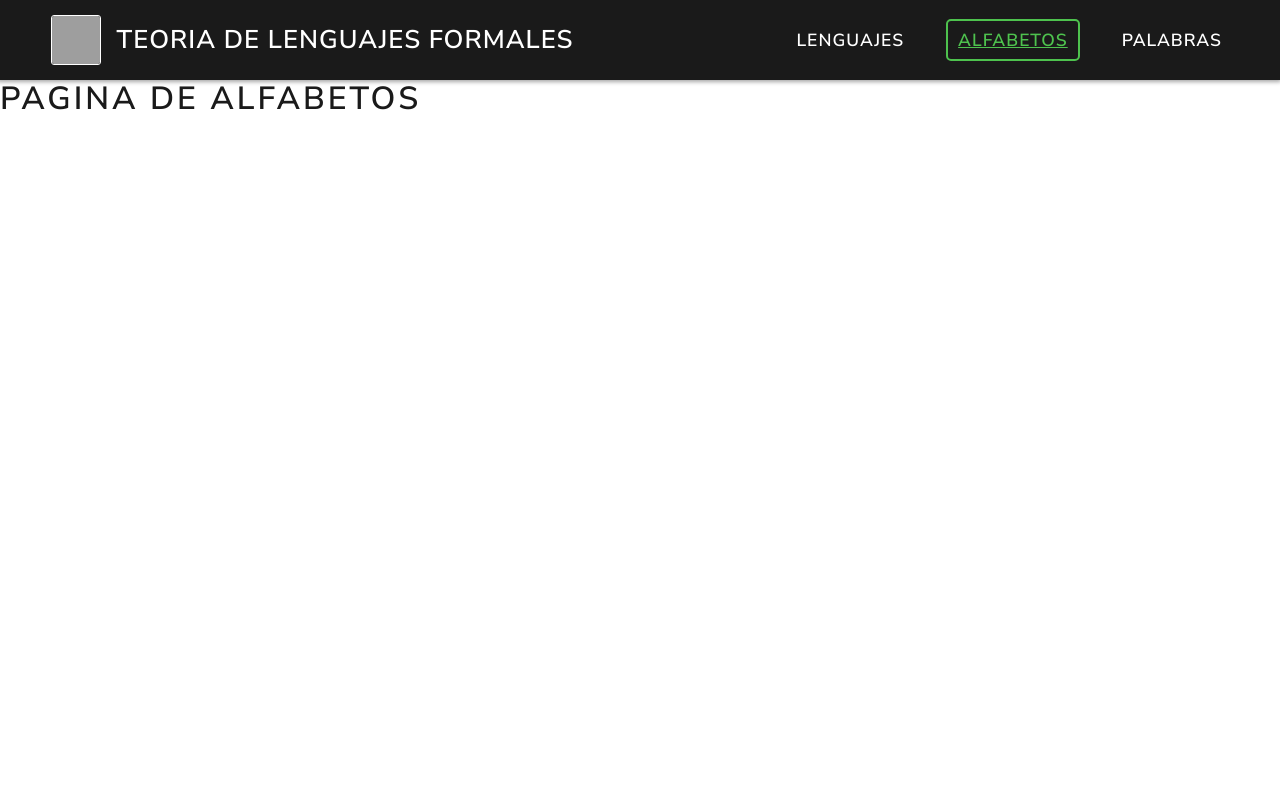
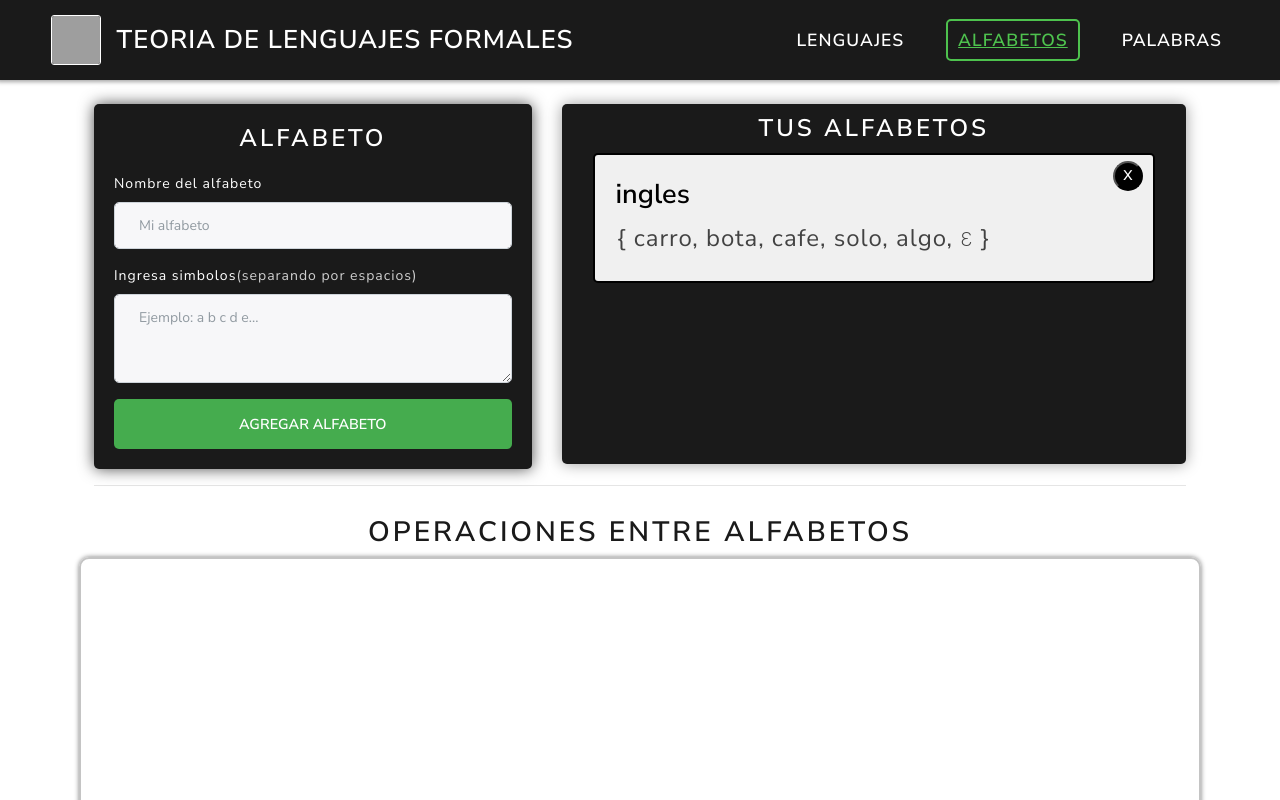
Before and after one commit to LuisEGM/TLenguajesFormales, a React (Create React App) app: page /alfabetos in a window 1280 px wide. Shown: the top 800 px of the page. Built offline with nearby package versions, Linux system fonts and the light colour scheme; grey boxes are pictures that could not be loaded.

Commit message:
Agregando diseño a page alfabetos

```diff
--- /dev/null
+++ b/src/components/formAlfabeto.jsx
@@ -0,0 +1,89 @@
+import React, { useState } from 'react';
+import { connect } from 'react-redux';
+
+import { formatearAlfabeto } from '../modules/modulo1';
+
+const FormAlfabeto = ({list,agregarAlfabeto}) => {
+
+    const [nameAlfabeto,setNameAlfabeto] = useState('');
+    const [simbolos,setSimbolos] = useState('');
+
+    const handleChange = e => {
+        if(e.target.name === "nameAlfabeto") setNameAlfabeto(e.target.value);
+        if(e.target.name === "simbolos") setSimbolos(e.target.value);
+    }
+
+    const handleSubmit = e => {
+        e.preventDefault();
+
+        var existe = false;
+        // console.log("lista a comparar",list);
+        list.forEach(e => {
+            if(e.nameAlfabeto === nameAlfabeto) return existe=true;
+        })
+
+        //comprueba que los campos esten llenos
+        if(nameAlfabeto !== '' && simbolos !== ''){
+            //y que el nombre del alfabeto no se repita
+            if(existe){
+                alert("El nombre de tu alfabeto ya existe.\nPor favor intenta con otro...!");
+            }
+            else{
+                let simbolosFormateado = formatearAlfabeto(simbolos)
+                let alfabeto = {
+                    nameAlfabeto: nameAlfabeto,
+                    simbolos: simbolosFormateado
+                }
+                // console.log(lenguaje);
+                agregarAlfabeto(alfabeto);
+                setNameAlfabeto('');
+                setSimbolos('');
+            }
+        }
+        else{
+            alert("Asegurate de llenar el formulario...!");
+        }
+    }
+
+    return(
+        <div className="col-md-5">
+            <div className="card-body bg-primary target">
+
+                <h3 className="text-center">Alfabeto</h3>
+
+                <form onSubmit={handleSubmit} className="form">
+
+                    <div className="form-group">
+                        <label className="label-tx" htmlFor="nameAlfabeto">Nombre del alfabeto</label>
+                        <input autoComplete="off" value={nameAlfabeto} onChange={handleChange} type="text" name="nameAlfabeto" className="form-control" id="nameAlfabeto" placeholder="Mi alfabeto"/>
+                    </div>
+
+                    <div className="form-group">
+                        <label className="label-tx" htmlFor="area-texto">Ingresa simbolos<span>(separando por espacios)</span> </label>
+                        <textarea value={simbolos} onChange={handleChange} className="form-control" name="simbolos" rows="3" id="area-texto" placeholder="Ejemplo: a b c d e..." ></textarea>
+                    </div>
+                    <button className="btn btn-block badge-success boton">Agregar Alfabeto</button>
+                </form>
+
+            </div>
+        </div>
+    );
+
+}
+
+const mapStateToProps = state => ({
+    list: state.listAlfabetos
+});
+
+const mapDispatchToProps = dispatch => ({
+
+    agregarAlfabeto(alfabeto){
+        dispatch({
+            type: 'AGREGAR_ALFABETO',
+            alfabeto
+        })
+    }
+
+});
+
+export default connect(mapStateToProps,mapDispatchToProps)(FormAlfabeto);
--- a/src/components/formLenguaje.jsx
+++ b/src/components/formLenguaje.jsx
@@ -87,6 +87,4 @@ const mapDispatchToProps = dispatch => ({
 
 });
 
-
-
 export default connect(mapStateToProps,mapDispatchToProps)(FormLenguaje);
--- /dev/null
+++ b/src/components/listAlfabetos.jsx
@@ -0,0 +1,63 @@
+import React from 'react';
+import { connect } from 'react-redux';
+
+import { imprimirSimbolosFormateado } from '../modules/modulo1';
+
+const ListAlfabetos = ({list,eliminarAlfabeto}) => {
+
+    const mostrarAlfabetos = () => {
+        console.log("listalfabetos:",list);
+        if(list.length === 0){
+            return <div className="doc-blank" >
+                <img src="https://www.flaticon.es/svg/static/icons/svg/187/187293.svg" alt="docs"/>
+                <h4>¡ Nada por aquí !</h4>
+            </div>
+        }
+        else{
+            return list.map((elem,i)=>(
+                <div key={i} className="card-item">
+                    <div className="card-top">
+                        <h3 className="alf">{elem.nameAlfabeto}</h3>
+                        <button onClick={
+                            () => {if(window.confirm(`Seguro que:\n¿ Deseas eliminar el alfabeto "${elem.nameAlfabeto}" de la lista ?`)) eliminarAlfabeto(elem)}
+                        } >X</button>
+                    </div>
+                    <div className="card-info">
+                        <div className="alfabeto">
+                            <p>{imprimirSimbolosFormateado(elem)}</p>
+                        </div>
+                    </div>
+                </div>
+            ))
+        }
+    }
+
+    return(
+        <div className="col-md-7">
+            <div className="contenedor-lenguajes">
+                <h3 className="text-center">Tus Alfabetos</h3>
+                {
+                    mostrarAlfabetos()
+                }
+            </div>
+        </div>
+    );
+
+}
+
+const mapStateToProps = state => ({
+    list: state.listAlfabetos
+})
+
+const mapDispatchToProps = dispatch => ({
+
+    eliminarAlfabeto(alfabeto){
+        dispatch({
+            type: 'ELIMINAR_ALFABETO',
+            alfabeto
+        })
+    }
+
+})
+
+export default connect(mapStateToProps,mapDispatchToProps)(ListAlfabetos);
--- a/src/components/operacionesLenguajes/diferenciaLenguajes.jsx
+++ b/src/components/operacionesLenguajes/diferenciaLenguajes.jsx
@@ -1,15 +1,30 @@
 import React,{useState,useEffect} from 'react';
 import { connect } from 'react-redux';
+
+import { diferenciaLenguajes2, imprimirAlfabetoFormateado } from '../../modules/modulo1';
 
 const DiferenciaLenguajes = ({lenguajes}) => {
 
     const [nombresDeLenguajesSeleccionados,setNombresDeLenguajesSeleccionados] = useState([]);
+    const [salida,setSalida] = useState([]);
 
     useEffect(()=>{
+        trabajandoSalida();
+    },[nombresDeLenguajesSeleccionados])
 
-        console.log(nombresDeLenguajesSeleccionados);
+    const trabajandoSalida = () => {
+        // console.log(nombresDeLenguajesSeleccionados);
+        if(nombresDeLenguajesSeleccionados.length !== 0){
 
-    },[nombresDeLenguajesSeleccionados])
+            var vecls = [];
+            for(let i=0 ; i < nombresDeLenguajesSeleccionados.length ; i++){
+                let elemento = lenguajes.filter( e => e.nameLenguaje === nombresDeLenguajesSeleccionados[i]);
+                vecls.push(elemento[0]);
+            }
+
+            setSalida(diferenciaLenguajes2(vecls));
+        }
+    }
 
     const handleSubmit = e => {
         e.preventDefault();
@@ -22,7 +37,13 @@ const DiferenciaLenguajes = ({lenguajes}) => {
             }
             else console.log("no hay nada seleccionado");
         }
-        setNombresDeLenguajesSeleccionados(nombresLenguajesSeleccionados);
+        console.log(nombresLenguajesSeleccionados);
+        if(nombresLenguajesSeleccionados[0] !== "Lenguaje..."){
+            if(nombresLenguajesSeleccionados[1] !== "Lenguaje..."){
+                setNombresDeLenguajesSeleccionados(nombresLenguajesSeleccionados);
+            }
+        }
+
     }
 
     const mostrarBarrasDeSeleccion = () => {
@@ -59,7 +80,7 @@ const DiferenciaLenguajes = ({lenguajes}) => {
 
             </form>
             <div className="Salida-unica">
-                <p>Aqui se llama a la funcion que se encarga de hallar la diferencia los lenguajes selecionados y se muestra el resultado</p>
+                <p>{imprimirAlfabetoFormateado(salida)}</p>
             </div>
         </div>
     );
--- a/src/modules/modulo1.js
+++ b/src/modules/modulo1.js
@@ -50,6 +50,24 @@ export const imprimirAlfabetoFormateadoLen = (lenguaje) => {
             return stringAlf;
         }
     }
+}
+
+export const imprimirSimbolosFormateado = (alfabeto) => {
+
+    if(alfabeto.simbolos.length !== 0){
+        let stringAlf = '{ ';
+        alfabeto.simbolos.forEach((e,i) => {
+            //cuando llegue al final que no escriba , si no que cierre la llave
+            if(alfabeto.simbolos.length-1 === i){
+                stringAlf = stringAlf + e + ' }';
+            }
+            else{
+                stringAlf = stringAlf + e + ', ';
+            }
+        })
+        return stringAlf;
+    }
+
 }
 
 export const cardinalidadDeUnLenguaje = (lenguaje) => {
@@ -109,14 +127,14 @@ export const diferenciaLenguajes = (lenguaje1, lenguaje2) =>{
 
         for (var i = 0; i < x; i++){
             for (var j = 0; j < y; j++){
-                if (lenguaje1[i] == lenguaje2[j]){
+                if (lenguaje1[i] === lenguaje2[j]){
                     flag++;
                     break;
                 }
 
 
             }
-            if(flag==0){
+            if(flag===0){
                 console.log(lenguaje1[i]);
                 diferenciaLenguaje.push(lenguaje1[i]);
             }else{
@@ -150,8 +168,8 @@ export const uniondelenguajes = (lenguaje) =>{
 }
 
 export const diferenciaLenguajes2 = (lenguajes) =>{
-    var lenguaje1= lenguajes[3].alfabeto;
-    var lenguaje2= lenguajes[0].alfabeto;
+    var lenguaje1= lenguajes[0].alfabeto;
+    var lenguaje2= lenguajes[1].alfabeto;
     var x = lenguaje1.length;
     var y = lenguaje2.length;
 
@@ -164,14 +182,14 @@ export const diferenciaLenguajes2 = (lenguajes) =>{
 
         for (var i = 0; i < x; i++){
             for (var j = 0; j < y; j++){
-                if (lenguaje1[i] == lenguaje2[j]){
+                if (lenguaje1[i] === lenguaje2[j]){
                     flag++;
                     break;
                 }
 
 
             }
-            if(flag==0){
+            if(flag===0){
                 console.log(lenguaje1[i]);
                 diferenciaLenguaje.push(lenguaje1[i]);
             }else{
--- a/src/pages/page_alfabetos.jsx
+++ b/src/pages/page_alfabetos.jsx
@@ -1,13 +1,29 @@
 import React, { Fragment } from 'react';
 import Navegacion from '../components/navegacion';
+import FormAlfabeto from '../components/formAlfabeto';
+import ListAlfabetos from '../components/listAlfabetos';
+
+import '../styles/style-pageLenguajes.scss';
 
 const Page_alfabetos = () => {
+
     return(
         <Fragment>
             <Navegacion location="pagealfabetos" />
-            <h1>Pagina de alfabetos</h1>
+            <div className="container p-4">
+                <div className="row">
+                    <FormAlfabeto/>
+                    <ListAlfabetos/>
+                </div>
+                <hr/>
+                <h2 id="limpio" /*onClick={hanldeClick}*/ className="text-center title-options">Operaciones entre alfabetos</h2>
+                <div className="row section-operaciones">
+                    {/* <OperacionesLenguajes/>             */}
+                </div>
+            </div>
         </Fragment>
     );
+
 }
 
 export default Page_alfabetos;
--- a/src/store.js
+++ b/src/store.js
@@ -2,6 +2,14 @@ import { createStore } from 'redux';
 
 const initialState = {
     listLenguajes: [
+        {
+            nameLenguaje:"ingles",
+            alfabeto:["carro","bota","cafe","solo","algo","ε"]
+        },
+        {
+            nameLenguaje:"italiano",
+            alfabeto:["carro1","bota","cafe","solo","algo"]
+        },
         {
             nameLenguaje: 'Vacio',
             alfabeto: ["Φ"]
@@ -9,6 +17,12 @@ const initialState = {
         {
             nameLenguaje: 'Lenguaje Vacio',
             alfabeto: ["ε"]
+        }
+    ],
+    listAlfabetos: [
+        {
+            nameAlfabeto:"ingles",
+            simbolos:["carro","bota","cafe","solo","algo","ε"]
         }
     ],
     operacionLenguaje: ''
@@ -37,6 +51,19 @@ const reducer = (state=initialState,action) => {
                 operacionLenguaje: action.nuevaOperacion
             }
 
+        case 'AGREGAR_ALFABETO':
+            console.log("entro y agrego");
+            return {
+                ...state,
+                listAlfabetos: state.listAlfabetos.concat(action.alfabeto)
+            }
+
+        case 'ELIMINAR_ALFABETO':
+            return {
+                ...state,
+                listAlfabetos: state.listAlfabetos.filter(l => l.nameAlfabeto !== action.alfabeto.nameAlfabeto)
+            }
+
         default:
             break;
     }
--- a/src/styles/style-pageLenguajes.scss
+++ b/src/styles/style-pageLenguajes.scss
@@ -80,6 +80,10 @@ $negro: black;
                 color: black;
                 font-size: 1.7rem;
                 padding: 1rem 0 0 1.2rem;
+
+                &.alf{
+                    padding: 1.5rem 0 .5rem 1.3rem;
+                }
             }
 
             button{
--- a/src/styles/styles-operacionesLengujes.scss
+++ b/src/styles/styles-operacionesLengujes.scss
@@ -242,6 +242,9 @@
                 justify-content: center;
                 font-size: 1rem;
                 overflow: auto;
+                p{
+                    font-size: 2rem;
+                }
             }
 
         }
```
